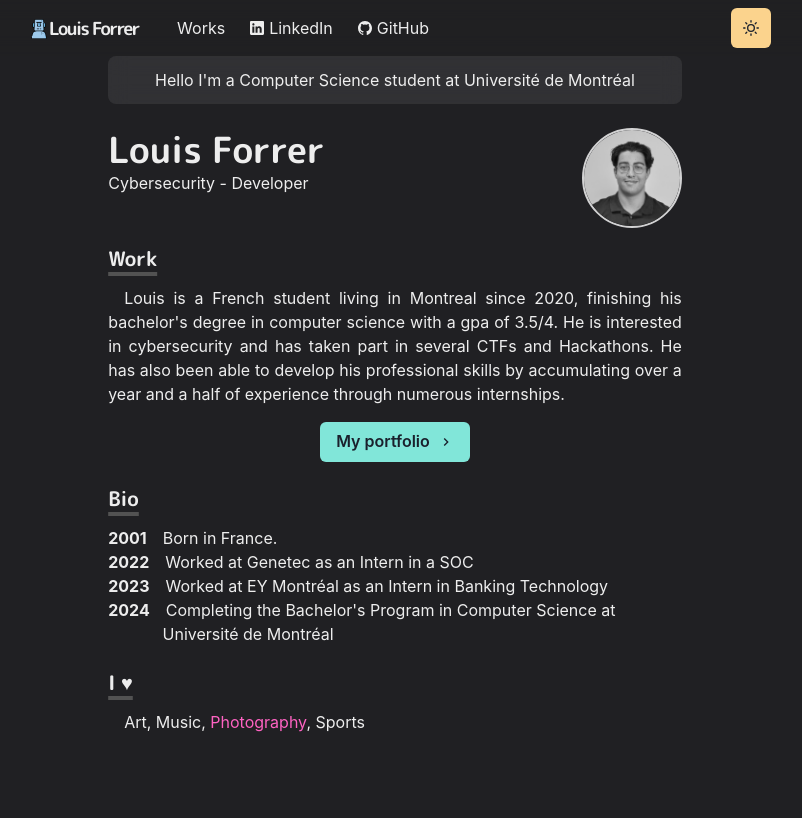
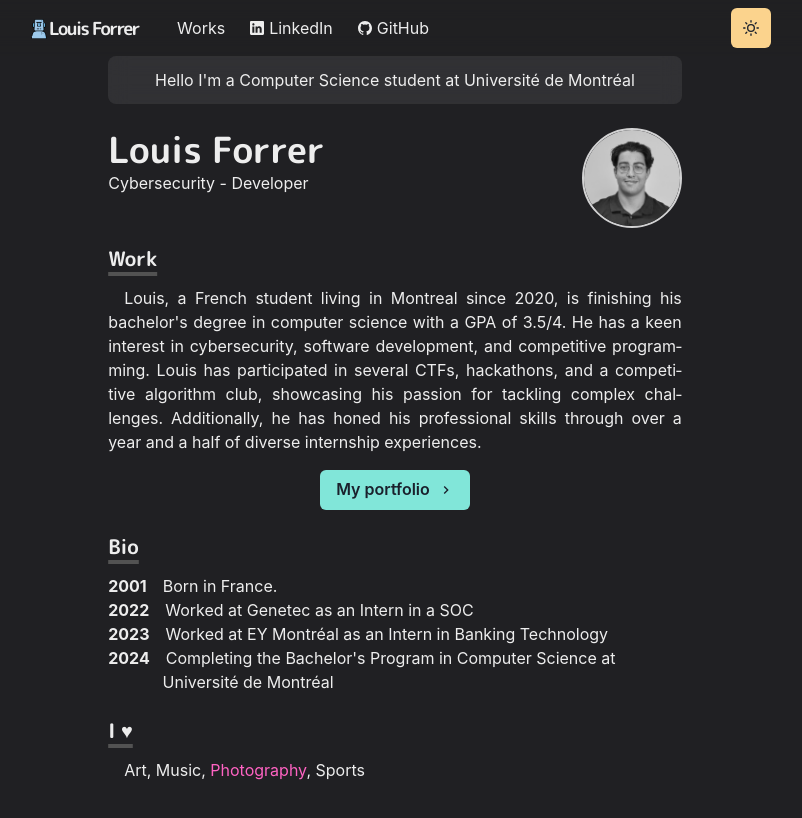
Before and after one commit to LOUONE/louone-homepage, a Next.js app: page / in a window 1280 px wide. Shown: the top 818 px of the page, without its empty margins (245-1047 px from the left). Built offline with nearby package versions, Linux system fonts and the light colour scheme.

Commit message:
Update index.js

```diff
--- a/pages/index.js
+++ b/pages/index.js
@@ -60,9 +60,7 @@ const Home = () => (
           Work
         </Heading>
         <Paragraph>
-        Louis is a French student living in Montreal since 2020, finishing his bachelor's degree in computer science with a gpa of 3.5/4.
-He is interested in cybersecurity and has taken part in several CTFs and Hackathons.
-He has also been able to develop his professional skills by accumulating over a year and a half of experience through numerous internships.
+        Louis, a French student living in Montreal since 2020, is finishing his bachelor's degree in computer science with a GPA of 3.5/4. He has a keen interest in cybersecurity, software development, and competitive programming. Louis has participated in several CTFs, hackathons, and a competitive algorithm club, showcasing his passion for tackling complex challenges. Additionally, he has honed his professional skills through over a year and a half of diverse internship experiences.
         </Paragraph>
         <Box align="center" my={4}>
           <Button
```
